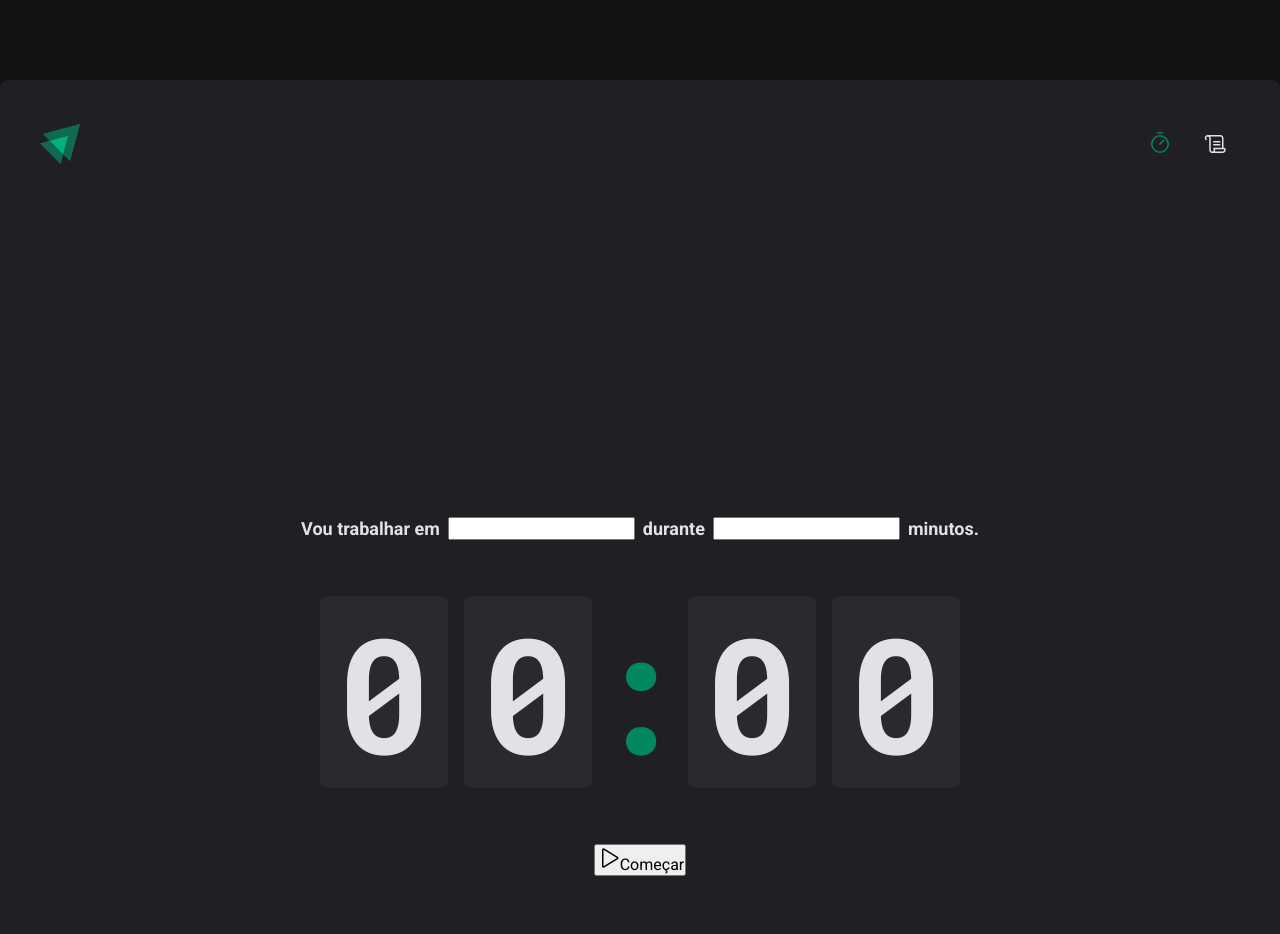
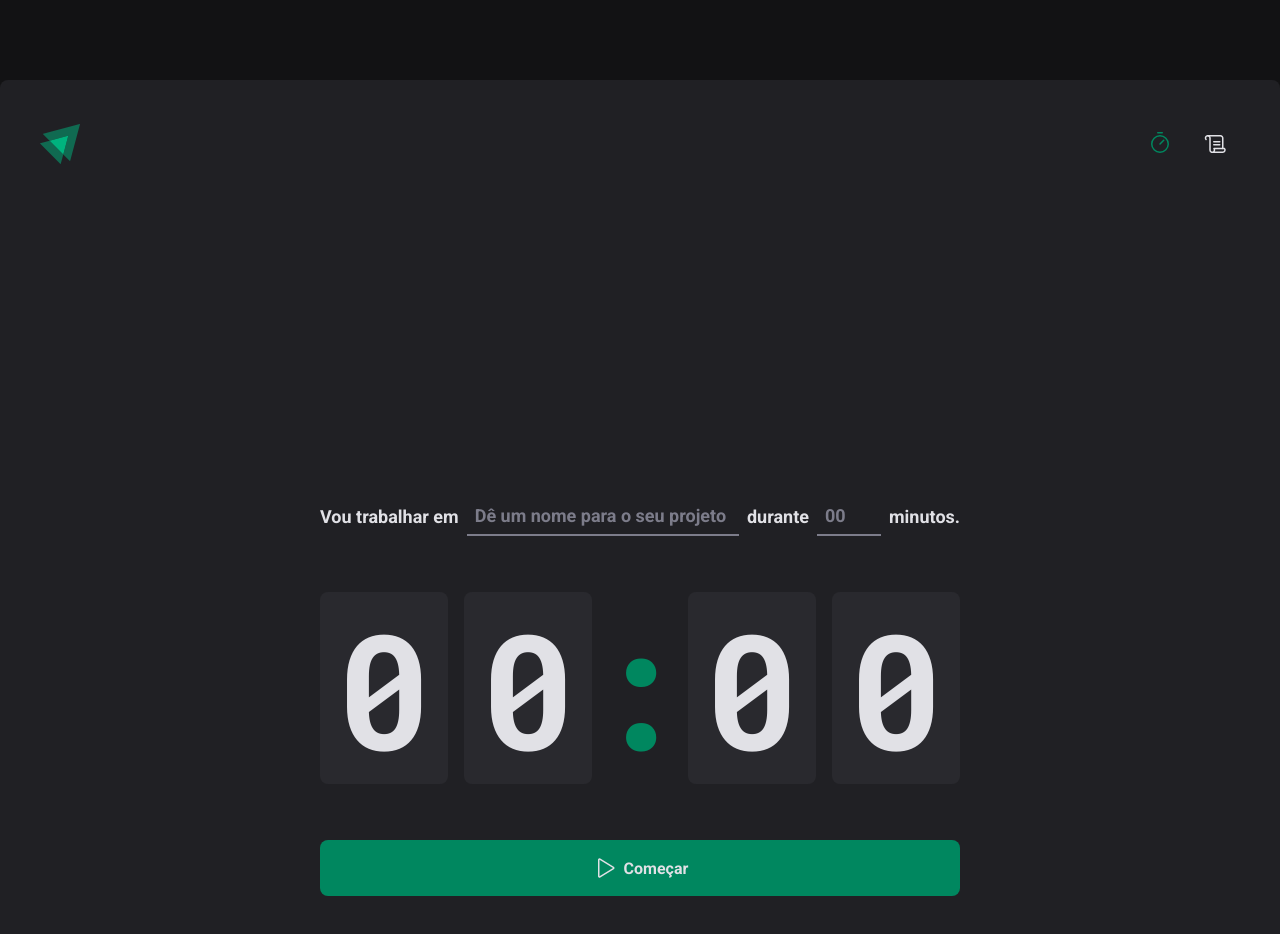
Before and after one commit to MonaMotterle/pomodoro-ignite-react, a React (Vite) app: page / in a window 1280 px wide. Shown: the top 934 px of the page. Built offline with nearby package versions, Linux system fonts and the light colour scheme.

Commit message:
timer form styled

```diff
--- a/src/pages/Home/Home.styles.ts
+++ b/src/pages/Home/Home.styles.ts
@@ -53,3 +53,62 @@
   display: flex;
   justify-content: center;
 `;
+
+const BaseInput = styled.input`
+  background: transparent;
+  height: 2.5rem;
+  border: 0;
+  border-bottom: 2px solid ${(props) => props.theme['gray-500']};
+  font-weight: bold;
+  font-size: 1.125rem;
+  padding: 0 0.5rem;
+  color: ${(props) => props.theme['gray-100']};
+  &:focus {
+    box-shadow: none;
+    border-color: ${(props) => props.theme['green-500']};
+  }
+  &::placeholder {
+    color: ${(props) => props.theme['gray-500']};
+  }
+`;
+
+export const TaskInput = styled(BaseInput)`
+  flex: 1;
+
+  &::-webkit-calendar-picker-indicator {
+    display: none !important;
+  }
+`;
+
+export const MinutesAmountInput = styled(BaseInput)`
+  width: 4rem;
+`;
+
+export const StartCountdownButton = styled.button`
+  width: 100%;
+  border: 0;
+  padding: 1rem;
+  border-radius: 8px;
+  display: flex;
+  align-items: center;
+  justify-content: center;
+
+  gap: 0.5rem;
+  font-weight: bold;
+
+  cursor: pointer;
+
+  background: ${(props) => props.theme['green-500']};
+  color: ${(props) => props.theme['gray-100']};
+
+  transition: background-color 0.1s color 0.1s;
+
+  &:disabled {
+    opacity: 0.7;
+    cursor: not-allowed;
+  }
+
+  &:not(:disabled):hover {
+    background: ${(props) => props.theme['green-700']};
+  }
+`;
--- a/src/pages/Home/Home.tsx
+++ b/src/pages/Home/Home.tsx
@@ -3,7 +3,10 @@
   CountDownContainer,
   FormContainer,
   HomeContainer,
+  MinutesAmountInput,
   Separator,
+  StartCountdownButton,
+  TaskInput,
 } from './Home.styles.ts';
 
 export function Home() {
@@ -12,10 +15,28 @@
       <form action="">
         <FormContainer>
           <label htmlFor="task">Vou trabalhar em</label>
-          <input type="text" id="task" />
+          <TaskInput
+            type="text"
+            id="task"
+            list="task-suggestions"
+            placeholder="Dê um nome para o seu projeto"
+          />
+
+          <datalist id="task-suggestions">
+            <option value="Projeto 1" />
+            <option value="Outro Projeto" />
+            <option value="Skin Care" />
+          </datalist>
 
           <label htmlFor="minutesAmount">durante</label>
-          <input type="number" id="minutesAmount" />
+          <MinutesAmountInput
+            type="number"
+            id="minutesAmount"
+            placeholder="00"
+            step={5}
+            min={5}
+            max={60}
+          />
 
           <span>minutos.</span>
         </FormContainer>
@@ -28,10 +49,10 @@
           <span>0</span>
         </CountDownContainer>
 
-        <button type={'submit'}>
+        <StartCountdownButton type={'submit'}>
           <Play size={24} />
           Começar
-        </button>
+        </StartCountdownButton>
       </form>
     </HomeContainer>
   );
```
